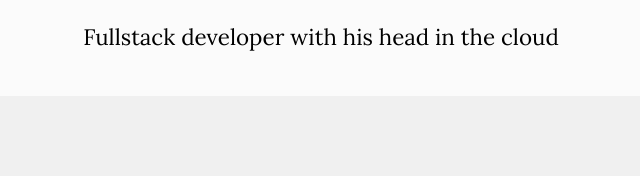
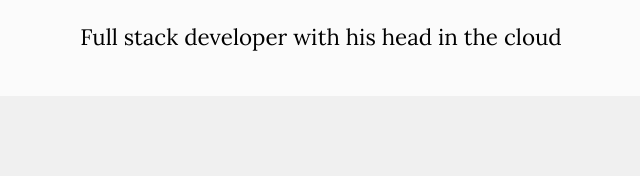
Before and after one commit to lufthavn/CodeByKastrup, a website: page index.html in a window 1280 px wide. Shown: the part 624-800 px from the top of the page, 319-959 px from the left. Drawn offline with nearby package versions, Linux system fonts and the light colour scheme.

Commit message:
Fix spelling

```diff
--- a/index.html
+++ b/index.html
@@ -27,7 +27,7 @@
 		<div class="name">
 			<img class="me" src="assets/picture.jpg"/>
 			<h1>Tobias Kastrup Andersen</h1>
-			<p>Fullstack developer with his head in the cloud</p>
+			<p>Full stack developer with his head in the cloud</p>
 		</div>
 	</div>
 	<div class="content-container">
```
